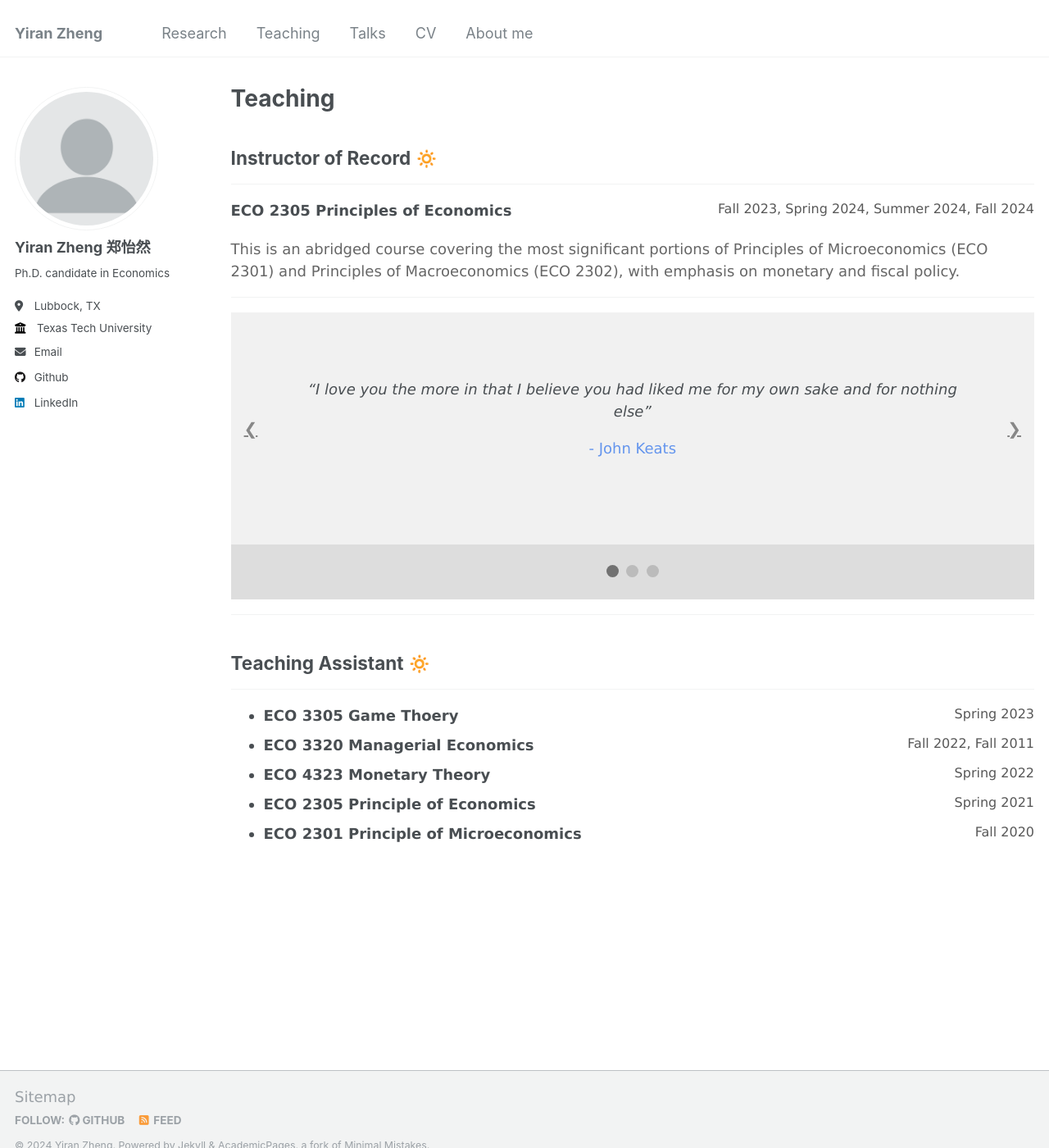
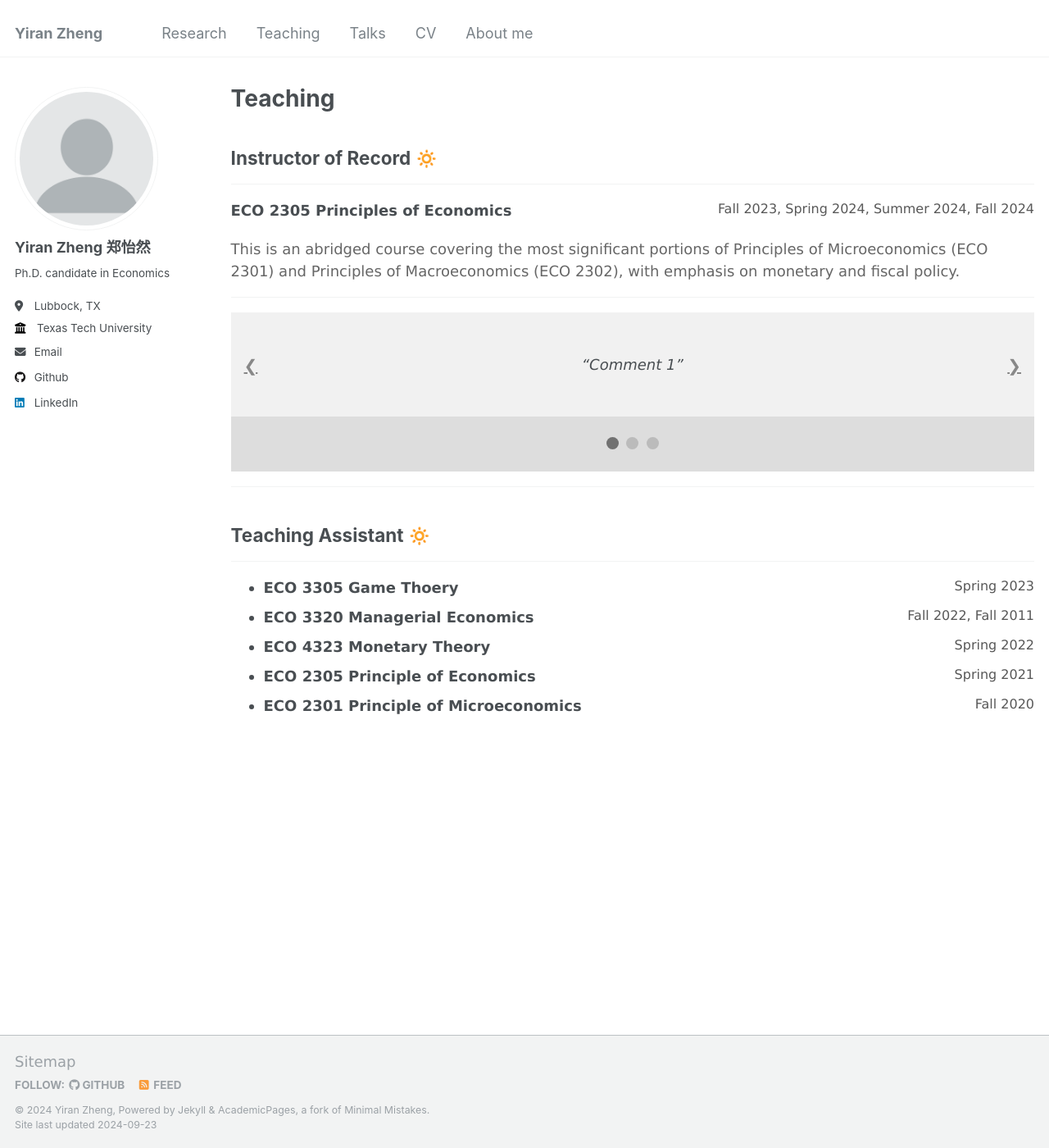
Before and after one commit to yiran-zheng/yiran-zheng.github.io, a Jekyll site: the page built from _pages/teaching.html, in a window 1280 px wide and 1400 px high. Shown: the whole window at 82% size. Built offline with Jekyll 4.4.1, drawn with Linux system fonts in a browser that asks for light colours.

Commit message:
Update teaching.html

```diff
--- a/_pages/teaching.html
+++ b/_pages/teaching.html
@@ -36,7 +36,7 @@ body {font-family: Verdana, sans-serif; margin:0}
 /* Slides */
 .mySlides {
   display: none;
-  padding: 80px;
+  padding: 50px;
   text-align: center;
 }
 
@@ -104,18 +104,15 @@ q {font-style: italic;}
 <div class="slideshow-container">
 
 <div class="mySlides">
-  <q>I love you the more in that I believe you had liked me for my own sake and for nothing else</q>
-  <p class="author">- John Keats</p>
+  <q>Comment 1</q>
 </div>
 
 <div class="mySlides">
-  <q>But man is not made for defeat. A man can be destroyed but not defeated.</q>
-  <p class="author">- Ernest Hemingway</p>
+  <q>Comment 2</q>
 </div>
 
 <div class="mySlides">
-  <q>I have not failed. I've just found 10,000 ways that won't work.</q>
-  <p class="author">- Thomas A. Edison</p>
+  <q>Comment 3</q>
 </div>
 
 <a class="prev" onclick="plusSlides(-1)">❮</a>
```
